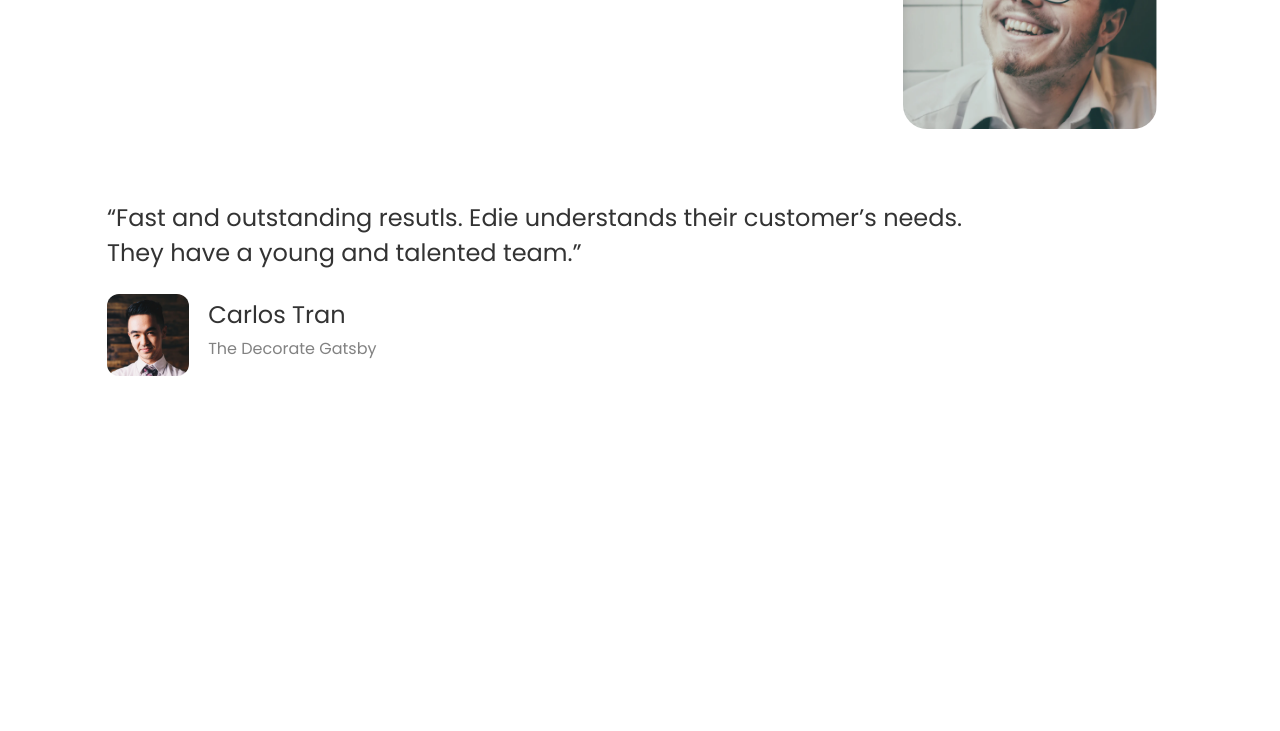
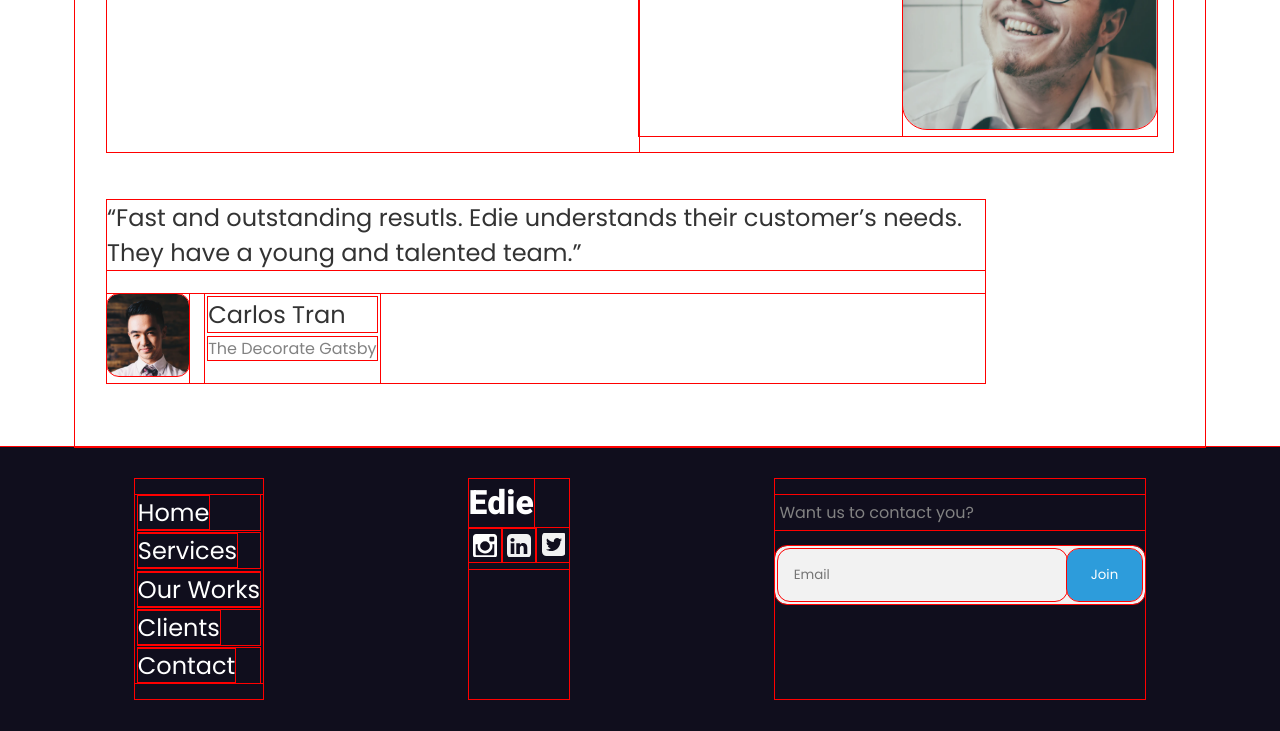
Before and after one commit to rishmi5h/Team-homePage, a plain HTML site: page index.html in a window 1280 px wide. Shown: the part 4641-5372 px from the top of the page. Before the commit the page ends 5088 px from the top, so only its background shows below. Drawn offline with Linux system fonts and the light colour scheme.

Commit message:
added footer

```diff
--- a/index.html
+++ b/index.html
@@ -183,7 +183,45 @@
       </div>
     </main>
 
-    <footer></footer>
+    <footer>
+      <div class="navigation">
+        <ul>
+          <li class="nav-item">
+            <a href="#home" class="nav-link">Home </a>
+          </li>
+          <li class="nav-item">
+            <a href="#services" class="nav-link">Services </a>
+          </li>
+          <li class="nav-item">
+            <a href="#work" class="nav-link">Our Works</a>
+          </li>
+          <li class="nav-item">
+            <a href="#clients" class="nav-link">Clients</a>
+          </li>
+          <li class="nav-item">
+            <a href="#contact" class="nav-link">Contact</a>
+          </li>
+        </ul>
+      </div>
+      <div class="socials">
+        <a href="#" class="nav-logo">Edie</a>
+        <div class="social-icons">
+          <img src="assets/instagram.svg" alt="" /><img
+            src="assets/linkedin.svg"
+            alt=""
+          /><img src="assets/twitter.svg" alt="" />
+        </div>
+      </div>
+      <div class="button">
+        <label for="email">
+          <p>Want us to contact you?</p>
+        </label>
+        <div class="input">
+          <input type="email" placeholder="Email" class="email" />
+          <input type="submit" value="Join" class="join" />
+        </div>
+      </div>
+    </footer>
 
     <script src="scripts.js"></script>
   </body>
--- a/styles.css
+++ b/styles.css
@@ -5,6 +5,7 @@ font-family: 'Poppins', sans-serif; */
 * {
     box-sizing: border-box;
     font-family: 'Poppins', sans-serif;
+    outline: 1px solid red;
 }
 
 :root {
@@ -85,13 +86,50 @@ a {
     color: var(--gray-1);
 }
 
+footer {
+    padding: 2rem;
+    background-color: var(--footer);
+    display: flex;
+    justify-content: space-around;
+    color: var(--white);
+}
+
+footer .nav-item {
+    padding: 0;
+    margin: .2rem;
+
+}
+
+footer ul{
+    padding-inline-start: 0;
+}
+footer .nav-link {
+    padding-inline-start: 0px;
+    color: var(--white);
+}
+
+footer .nav-logo {
+
+    color: var(--white);
+}
+
+.social-icons img{
+    padding: 0.3rem;
+}
+footer .button{margin: 0;}
+footer .input{
+    width: 100%;
+}
+
+
 @media only screen and (max-width: 768px) {
-    header{
+    header {
         position: sticky;
         position: -webkit-sticky;
         background-color: var(--white);
         top: 0;
     }
+
     .nav-menu {
         position: fixed;
         left: -100%;
@@ -131,4 +169,11 @@ a {
         transform: translateY(-8px) rotate(-45deg);
     }
 
+    footer {
+        flex-direction: column;
+    }
+
+    footer .socials{
+        margin: 3rem 0rem;
+    }
 }
```
